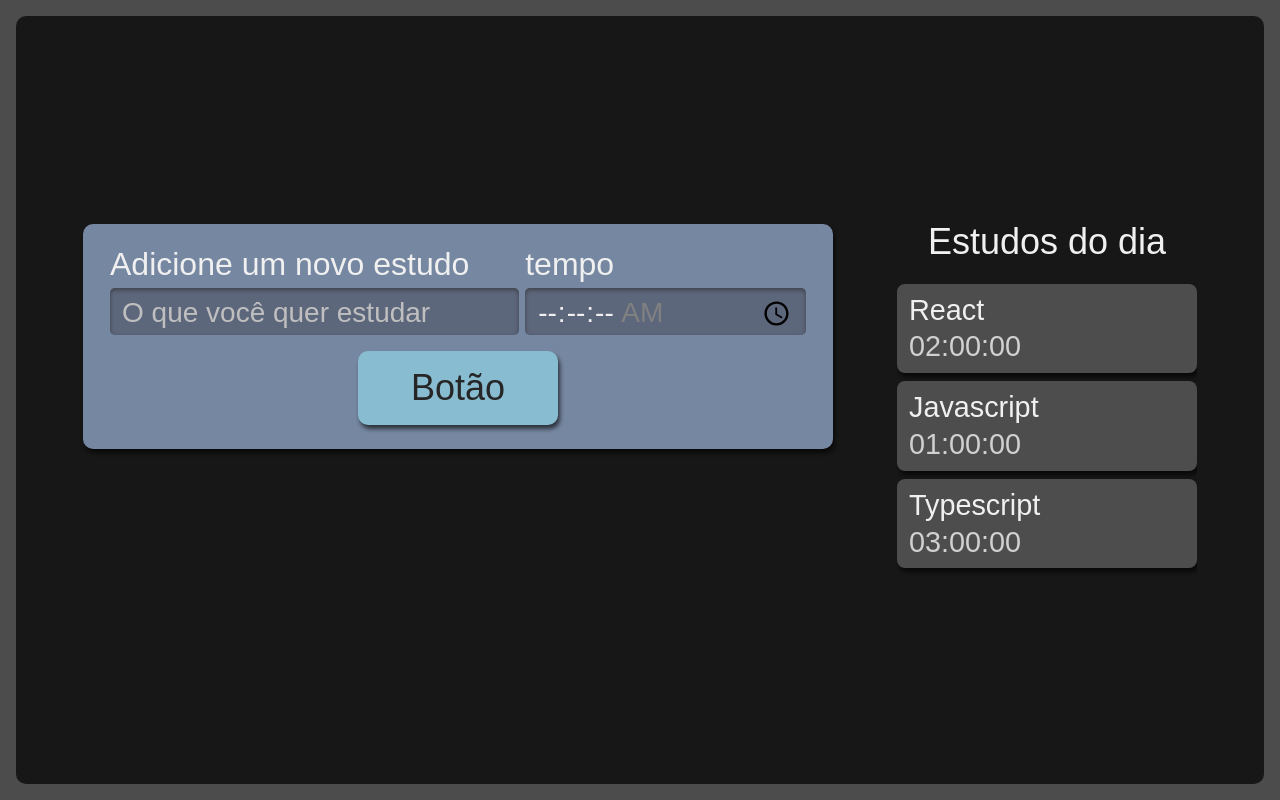
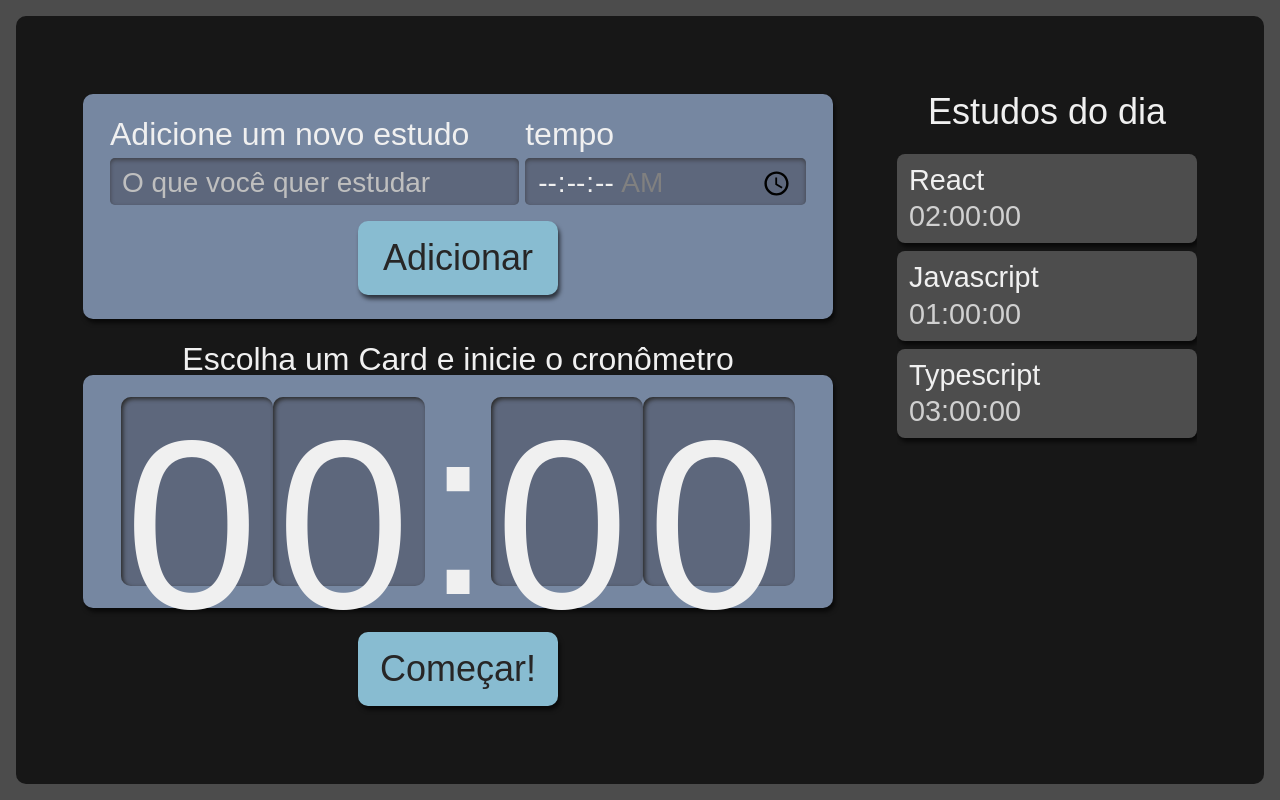
Before and after one commit to Bloark/alura-studies, a React (Create React App) app: page / in a window 1280 px wide. Built offline with nearby package versions, Linux system fonts and the light colour scheme.

Commit message:
Criado componente Relogio e Cronometro e importado estiloe eimplementado mudança de estado.

```diff
--- a/src/components/Botao/index.tsx
+++ b/src/components/Botao/index.tsx
@@ -1,11 +1,11 @@
 import React from 'react';
-import style from './Botao.module.scss'
+import style from './Botao.module.scss';
 
-class Botao extends React.Component {
+class Botao extends React.Component<{children?:React.ReactNode}>{
   render() {
     return (
       <button className={style.botao}>
-                Botão
+        {this.props.children}
       </button>
     )
   }
--- /dev/null
+++ b/src/components/Cronometro/Cronometro.module.scss
@@ -0,0 +1,59 @@
+.cronometro {
+    display: flex;
+    flex-direction: column;
+    align-items: center;
+    grid-area: cronometro;
+
+    .relogioWrapper {
+      align-items: center;
+      background-color: #7687A1;
+      border-radius: 10px;
+      box-shadow: 2px 4px 4px #0000009F;
+      box-sizing: border-box;
+      display: flex;
+      font-size: 5rem;
+      justify-content: center;
+      margin-bottom: 24px;
+      padding: 16px 12px;
+      width: 100%;
+    }
+
+    .titulo {
+      font-size: 2rem;
+    }
+
+    button {
+      background-color: #88bcd1;
+      border-radius: 10px;
+      box-shadow: 2px 4px 4px #0000009F;
+      color: #272626;
+      cursor: pointer;
+      font-size: 1.25rem;
+      padding: 16px;
+      width: 150px;
+
+      &:active {
+        background-color: #7CA6B7;
+        box-shadow: 2px 2px 4px #0000009F inset;
+        cursor: auto;
+      }
+    }
+
+    @media screen and (min-width:1280px) {
+
+      .relogioWrapper{
+        font-size: 15rem;
+      }
+
+      p {
+        font-size: 2rem;
+      }
+
+      button {
+        grid-column-start: span 2;
+        justify-self: center;
+        width: 200px;
+        font-size: 2.25rem;
+      }
+    }
+  }
--- /dev/null
+++ b/src/components/Cronometro/Relogio/Relogio.module.scss
@@ -0,0 +1,21 @@
+.relogioNumero {
+    background-color: #5D677C;
+    box-shadow: 2px 2px 4px #2B2B2B inset;
+    height: 3.6rem;
+    width: 3rem;
+    padding: 8px 4px;
+    border-radius: 10px;
+
+    @media screen and (min-width:1280px) {
+      height: 10.8rem;
+      width: 9rem;
+    }
+  }
+
+  .relogioDivisao {
+    height: 4.2rem;
+
+    @media screen and (min-width:1280px) {
+      height: 12.6rem;
+    }
+  }
--- /dev/null
+++ b/src/components/Cronometro/Relogio/index.tsx
@@ -0,0 +1,13 @@
+import style from './Relogio.module.scss'
+
+export default function Relogio() {
+    return (
+        <>
+        <span className={style.relogioNumero}>0</span>
+        <span className={style.relogioNumero}>0</span>
+        <span className={style.relogioDivisao}>:</span>
+        <span className={style.relogioNumero}>0</span>
+        <span className={style.relogioNumero}>0</span>
+        </>
+    )
+}
--- /dev/null
+++ b/src/components/Cronometro/index.tsx
@@ -0,0 +1,17 @@
+import Botao from "../Botao";
+import Relogio from "./Relogio";
+import style from './Cronometro.module.scss'
+
+export default function Cronometro() {
+    return (
+        <div className={style.cronometro}>
+            <p className={style.titulo}>Escolha um Card e inicie o cronômetro</p>
+            <div className={style.relogioWrapper}>
+                <Relogio />
+            </div>
+            <Botao>
+              Começar!
+            </Botao>
+        </div>
+    )
+}
--- a/src/components/Formulario/index.tsx
+++ b/src/components/Formulario/index.tsx
@@ -32,7 +32,9 @@
                         required
                     />
                 </div>
-                <Botao/>
+                <Botao>
+                    Adicionar
+               </Botao>
             </form>
         )
     }
--- /dev/null
+++ b/src/components/Lista/Item/index.tsx
@@ -0,0 +1,10 @@
+import style from '../Lista.module.scss'
+
+export default function Item({ tarefa, tempo }: { tarefa: string, tempo: string }) {
+    return (
+        <li className={style.item}>
+            <h3> {tarefa} </h3>
+            <span> {tempo} </span>
+        </li>
+    )
+}
--- a/src/components/Lista/index.tsx
+++ b/src/components/Lista/index.tsx
@@ -1,26 +1,31 @@
-import React from 'react';
+import React, { useState } from 'react';
 import style from './Lista.module.scss'
+import Item from './Item';
 
 function Lista() {
-    const tarefas = [{
+    const [tarefas, setTarefas] = useState([{
         tarefa: 'React',
         tempo: '02:00:00'
     }, {
         tarefa: 'Javascript',
         tempo: '01:00:00'
-        }, {
+    }, {
         tarefa: 'Typescript',
         tempo: '03:00:00'
-    }]
+    }]);
+
     return (
         <aside className={style.listaTarefas}>
-            <h2>Estudos do dia</h2>
+            <h2 onClick={() => {
+                setTarefas([...tarefas, { tarefa: "Estudar estado", tempo: "05:00:00" }])
+
+            }}>Estudos do dia</h2>
             <ul>
                 {tarefas.map((item, index) => (
-                    <li key={index} className={style.item}>
-                        <h3> {item.tarefa} </h3>
-                        <span> {item.tempo} </span>
-                    </li>
+                    <Item
+                    key={index}
+                    {...item}
+                    />
                 ))}
             </ul>
        </aside>
--- a/src/pages/App.tsx
+++ b/src/pages/App.tsx
@@ -2,6 +2,7 @@
 import Formulario from '../components/Formulario';
 import Lista from '../components/Lista';
 import style from './App.module.scss'
+import Cronometro from '../components/Cronometro';
 
 
 function App() {
@@ -9,6 +10,7 @@
     <div className={style.AppStyle}>
       <Formulario />
       <Lista />
+      <Cronometro />
     </div>
   );
 }
```
Also changed, not shown: 1 other file (tests, documents, lock files or other folders). Lines whose indentation alone changed are shown as unchanged.
